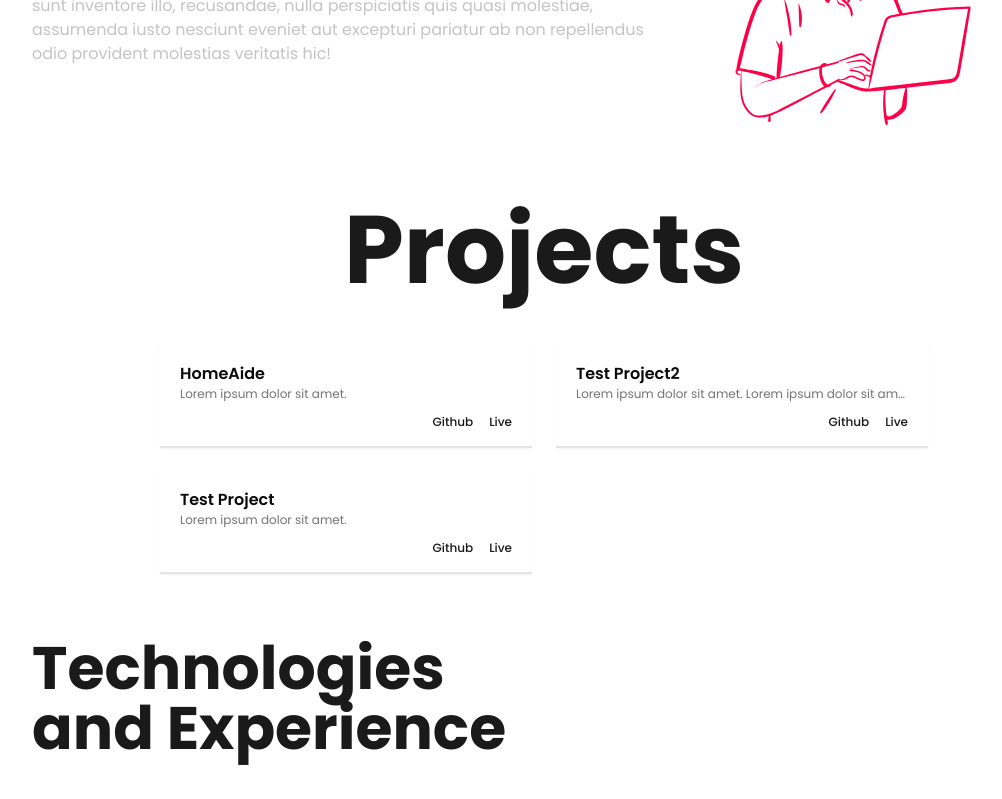
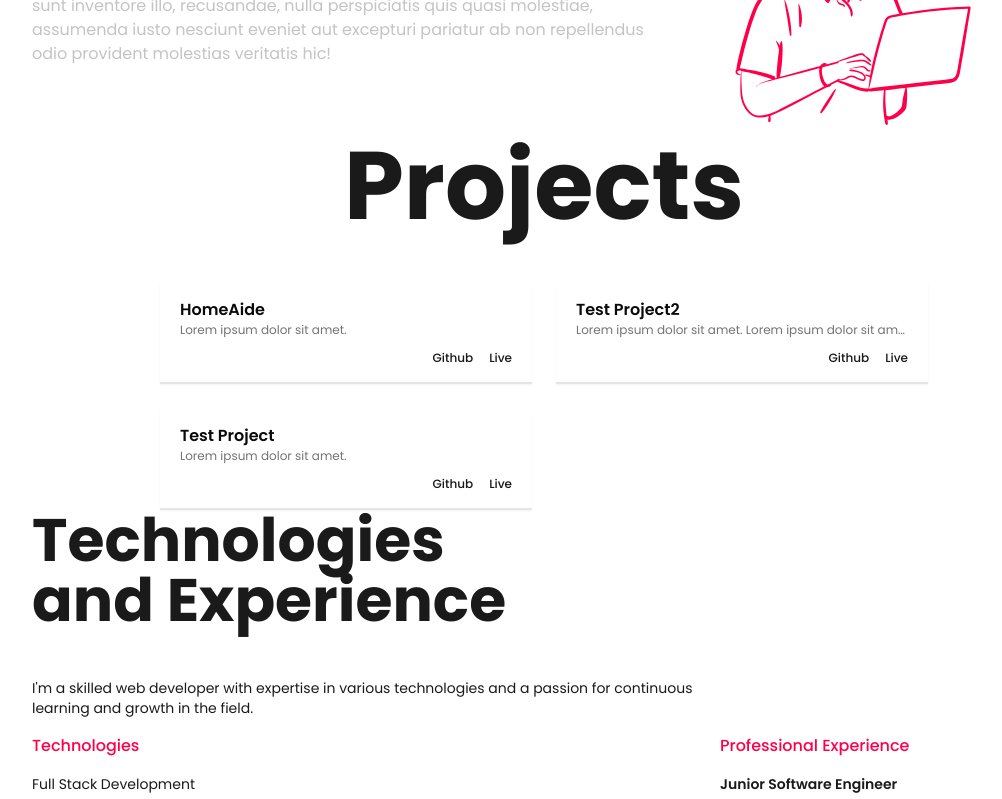
Before and after one commit to jhonangelob/portfolio-v3, a Next.js app: page / in a window 1280 px wide. Shown: the part 980-1779 px from the top of the page, without its empty margins (96-1098 px from the left). Built offline with nearby package versions, Linux system fonts and the light colour scheme.

Commit message:
remove margin on wrapper class

```diff
--- a/src/styles/globals.css
+++ b/src/styles/globals.css
@@ -3,7 +3,7 @@
 @tailwind utilities;
 
 .wrapper {
-  @apply max-w-5xl w-screen flex flex-col my-16 px-4 md:px-0;
+  @apply max-w-5xl w-screen flex flex-col px-4 md:px-0;
 }
 
 .header-text {
```
